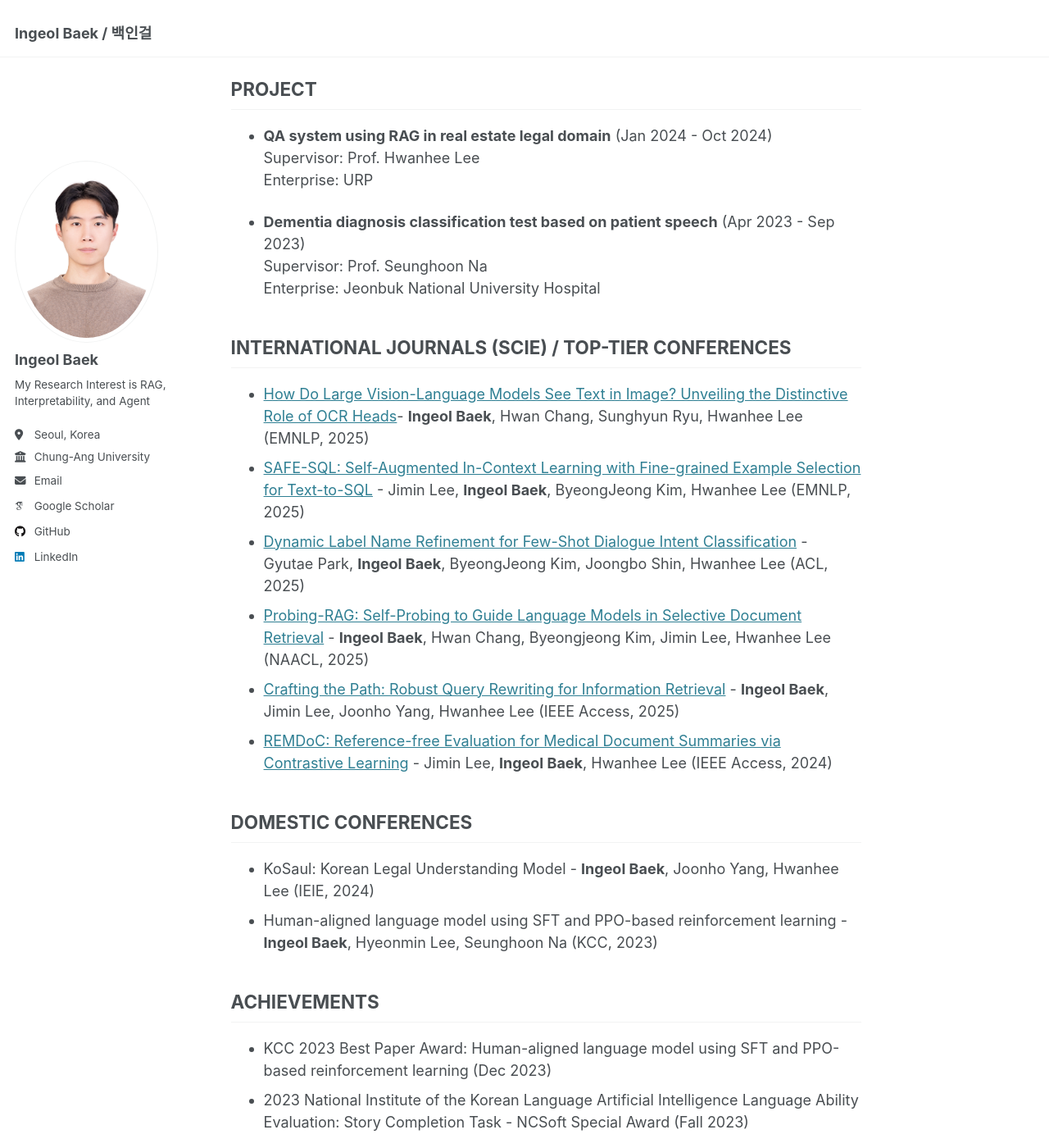
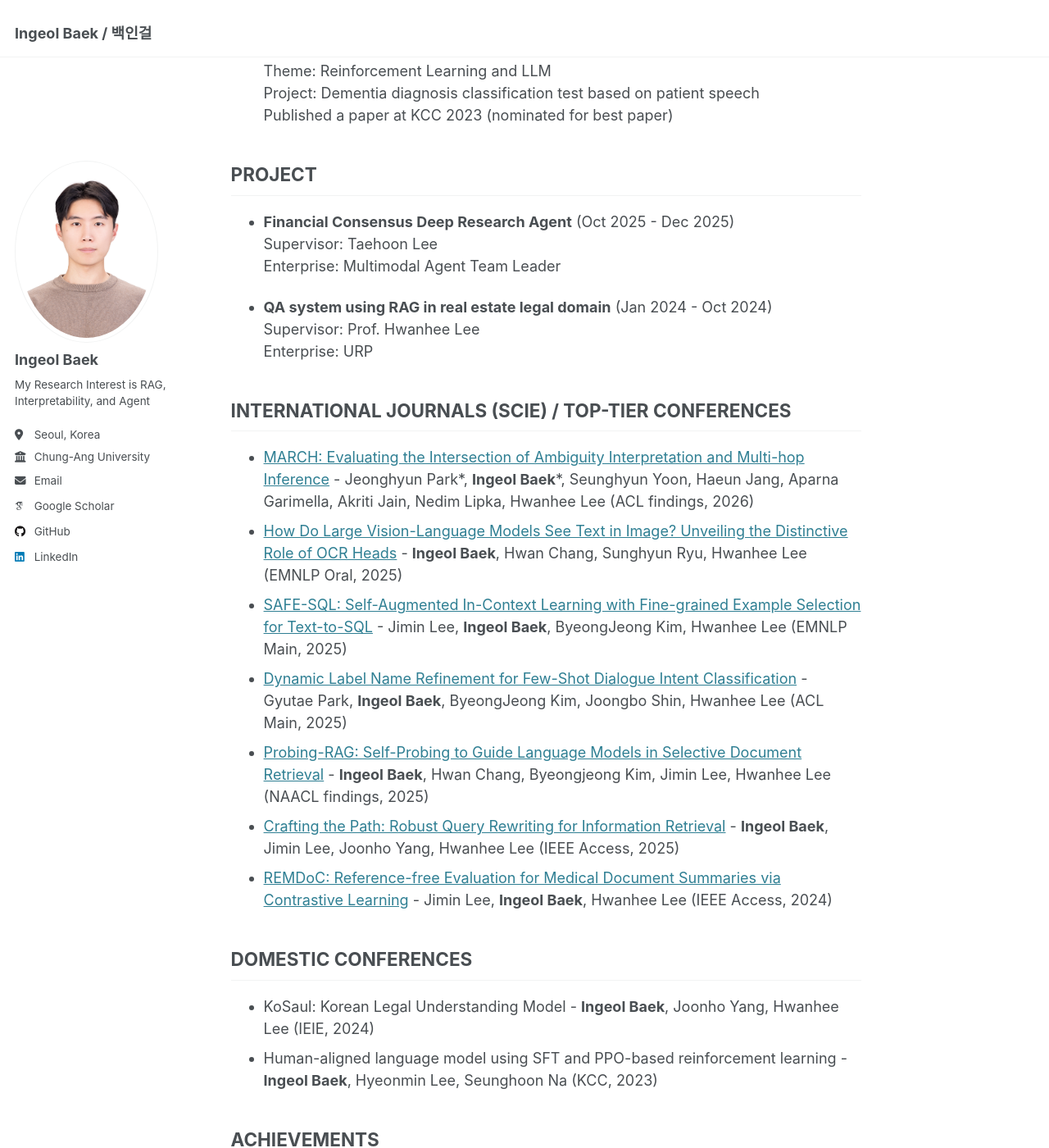
Before and after one commit to baekingeol/baekingeol.github.io, a Jekyll site: the page built from _pages/about.md, in a window 1280 px wide and 1400 px high, scrolled down 1086 px. Shown: the whole window at 82% size. Built offline with Jekyll 4.4.1, drawn with Linux system fonts in a browser that asks for light colours; some web fonts are replaced; some of the changed text lies outside the part shown.

Commit message:
Update affiliation and research experience details

```diff
--- a/_pages/about.md
+++ b/_pages/about.md
@@ -20,7 +20,11 @@ redirect_from:
   Multi-modal Retrieval-Augmented Generation, Mechnical Interpretability
 
 ## AFFILIATION AND RESEARCH EXPERIENCE
-- **Adobe Research** (May 2025 - Present) \\
+- **SK Telecom** (Oct 2025 - Dec 2025) \\
+  Multi-modal Agent Team Internship \\
+  Project: Financial Consensus Deep Research Agent
+
+- **Adobe Research** (May 2025 - Oct 2025) \\
   COLLABORATIVE RESEARCHER \\
   Remote Working with [Dr. David Seunghyun Yoon](https://scholar.google.co.kr/citations?user=UpymOMwAAAAJ&hl=ko) and Prof. Hwanhee Lee \\
   Theme: Agentic RAG that Recognizes Syntactic Ambiguity
@@ -40,19 +44,20 @@ redirect_from:
   Published a paper at KCC 2023 (nominated for best paper)
 
 ## PROJECT
+- **Financial Consensus Deep Research Agent** (Oct 2025 - Dec 2025) \\
+  Supervisor: Taehoon Lee \\
+  Enterprise: Multimodal Agent Team Leader
+
 - **QA system using RAG in real estate legal domain** (Jan 2024 - Oct 2024) \\
   Supervisor: Prof. Hwanhee Lee \\
   Enterprise: URP
 
-- **Dementia diagnosis classification test based on patient speech** (Apr 2023 - Sep 2023) \\
-  Supervisor: Prof. Seunghoon Na \\
-  Enterprise: Jeonbuk National University Hospital
-
 ## INTERNATIONAL JOURNALS (SCIE) / TOP-TIER CONFERENCES
-- [How Do Large Vision-Language Models See Text in Image? Unveiling the Distinctive Role of OCR Heads](https://arxiv.org/abs/2505.15865)- **Ingeol Baek**, Hwan Chang, Sunghyun Ryu, Hwanhee Lee (EMNLP, 2025)
-- [SAFE-SQL: Self-Augmented In-Context Learning with Fine-grained Example Selection for Text-to-SQL](https://arxiv.org/abs/2502.11438) - Jimin Lee, **Ingeol Baek**, ByeongJeong Kim, Hwanhee Lee (EMNLP, 2025)
-- [Dynamic Label Name Refinement for Few-Shot Dialogue Intent Classification](https://arxiv.org/abs/2412.15603) - Gyutae Park, **Ingeol Baek**, ByeongJeong Kim, Joongbo Shin, Hwanhee Lee (ACL, 2025)
-- [Probing-RAG: Self-Probing to Guide Language Models in Selective Document Retrieval](https://arxiv.org/abs/2410.13339) - **Ingeol Baek**, Hwan Chang, Byeongjeong Kim, Jimin Lee, Hwanhee Lee (NAACL, 2025)
+- [MARCH: Evaluating the Intersection of Ambiguity Interpretation and Multi-hop Inference](https://arxiv.org/abs/2509.22750) - Jeonghyun Park\*, **Ingeol Baek**\*, Seunghyun Yoon, Haeun Jang, Aparna Garimella, Akriti Jain, Nedim Lipka, Hwanhee Lee (ACL findings, 2026)
+- [How Do Large Vision-Language Models See Text in Image? Unveiling the Distinctive Role of OCR Heads](https://arxiv.org/abs/2505.15865) - **Ingeol Baek**, Hwan Chang, Sunghyun Ryu, Hwanhee Lee (EMNLP Oral, 2025)
+- [SAFE-SQL: Self-Augmented In-Context Learning with Fine-grained Example Selection for Text-to-SQL](https://arxiv.org/abs/2502.11438) - Jimin Lee, **Ingeol Baek**, ByeongJeong Kim, Hwanhee Lee (EMNLP Main, 2025)
+- [Dynamic Label Name Refinement for Few-Shot Dialogue Intent Classification](https://arxiv.org/abs/2412.15603) - Gyutae Park, **Ingeol Baek**, ByeongJeong Kim, Joongbo Shin, Hwanhee Lee (ACL Main, 2025)
+- [Probing-RAG: Self-Probing to Guide Language Models in Selective Document Retrieval](https://arxiv.org/abs/2410.13339) - **Ingeol Baek**, Hwan Chang, Byeongjeong Kim, Jimin Lee, Hwanhee Lee (NAACL findings, 2025)
 - [Crafting the Path: Robust Query Rewriting for Information Retrieval](https://arxiv.org/abs/2407.12529) - **Ingeol Baek**, Jimin Lee, Joonho Yang, Hwanhee Lee (IEEE Access, 2025)
 - [REMDoC: Reference-free Evaluation for Medical Document Summaries via Contrastive Learning](https://ieeexplore.ieee.org/document/10804787) - Jimin Lee, **Ingeol Baek**, Hwanhee Lee (IEEE Access, 2024)
 
```
Also changed, not shown: other parts of _pages/about.md (+1 -1 lines).
